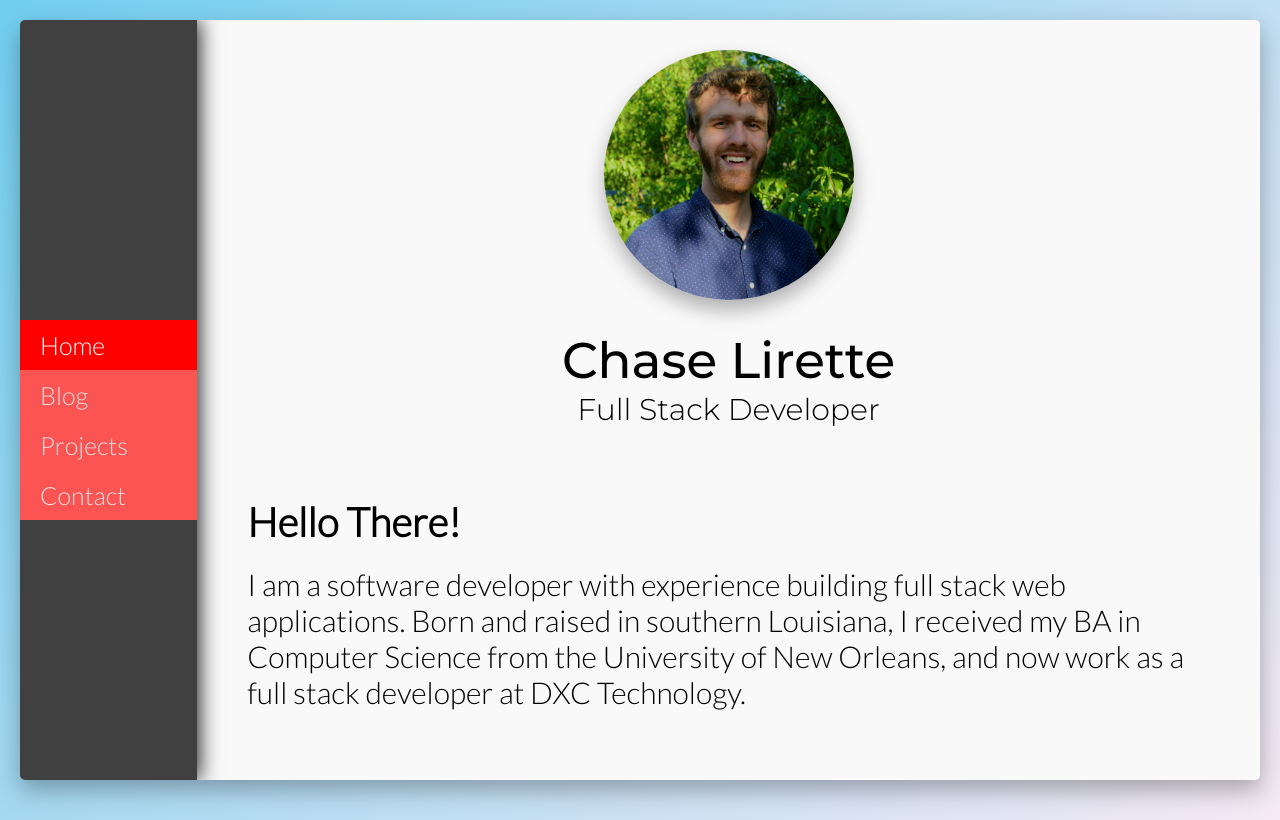
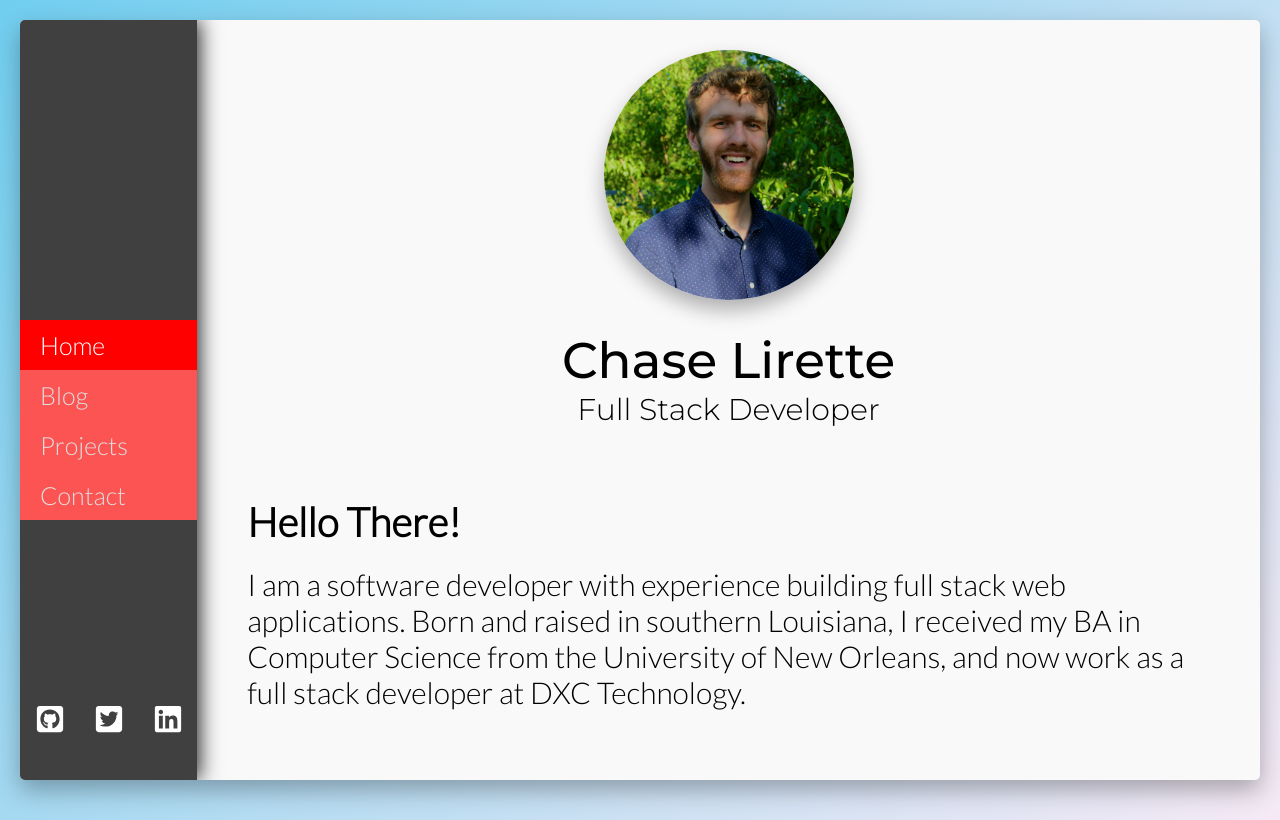
Before and after one commit to clirette/portfolio-site-redesign, a Gatsby site: page / in a window 1280 px wide. Built offline with nearby package versions, Linux system fonts and the light colour scheme; Gatsby itself is replaced by a stand-in of ours.

Commit message:
Added social links

```diff
--- a/package.json
+++ b/package.json
@@ -20,6 +20,7 @@
     "gatsby-transformer-remark": "^2.6.14",
     "react": "^16.9.0",
     "react-dom": "^16.9.0",
+    "react-icons": "^3.7.0",
     "styled-components": "^4.3.2"
   },
   "devDependencies": {
--- a/src/components/SideNav.js
+++ b/src/components/SideNav.js
@@ -1,7 +1,7 @@
 import React from "react"
 import { Link } from "gatsby"
 import styled from "styled-components"
-
+import socialLinks from "../constants/social-links"
 import devices from "../utils/devices"
 
 const activeClass = {
@@ -12,6 +12,7 @@ const activeClass = {
 const SideNavDesktop = styled.nav`
   flex: 1;
   background-color: #404040;
+  position: relative;
   box-shadow: 0.2rem 0 2rem rgba(0, 0, 0, 0.9);
   @media ${devices.mobileM} {
     box-shadow: none;
@@ -53,6 +54,23 @@ const NavLink = styled(Link)`
   }
 `
 
+const SocialLinksContainer = styled.div`
+  position: absolute;
+  width: 100%;
+  top: 90%;
+  a {
+    font-size: 3rem;
+    text-decoration: none;
+    color: #fff;
+  }
+`
+
+const SocailLinksFlexContainer = styled.div`
+  width: 100%;
+  display: flex;
+  justify-content: space-around;
+`
+
 const links = [
   {
     name: "Home",
@@ -72,16 +90,37 @@ const links = [
   },
 ]
 
+const renderNavLinks = () => {
+  return links.map(({ name, to }, key) => (
+    <NavLink key={key} to={to} activeStyle={activeClass}>
+      {name}
+    </NavLink>
+  ))
+}
+
+const renderSocialLinks = () => {
+  return socialLinks.map(({ icon, href }, key) => (
+    <a
+      href={href}
+      key={key}
+      className="social-link"
+      target="_blank"
+      rel="noreferrer noopener"
+    >
+      {icon}
+    </a>
+  ))
+}
+
 export const SideNavMain = () => {
   return (
     <SideNavDesktop>
-      <NavLinksContainer>
-        {links.map(({ name, to }, key) => (
-          <NavLink key={key} to={to} activeStyle={activeClass}>
-            {name}
-          </NavLink>
-        ))}
-      </NavLinksContainer>
+      <NavLinksContainer>{renderNavLinks()}</NavLinksContainer>
+      <SocialLinksContainer>
+        <SocailLinksFlexContainer>
+          {renderSocialLinks()}
+        </SocailLinksFlexContainer>
+      </SocialLinksContainer>
     </SideNavDesktop>
   )
 }
@@ -90,13 +129,12 @@ export const SideNavMobile = ({ display }) => {
   return (
     display && (
       <SideNav>
-        <NavLinksContainer>
-          {links.map(({ name, to }, key) => (
-            <NavLink key={key} to={to} activeStyle={activeClass}>
-              {name}
-            </NavLink>
-          ))}
-        </NavLinksContainer>
+        <NavLinksContainer>{renderNavLinks()}</NavLinksContainer>
+        <SocialLinksContainer>
+          <SocailLinksFlexContainer>
+            {renderSocialLinks()}
+          </SocailLinksFlexContainer>
+        </SocialLinksContainer>
       </SideNav>
     )
   )
--- /dev/null
+++ b/src/constants/social-links.js
@@ -0,0 +1,17 @@
+import React from "react"
+import { FaGithubSquare, FaLinkedin, FaTwitterSquare } from "react-icons/fa"
+
+export default [
+  {
+    icon: <FaGithubSquare />,
+    href: "https://github.com/clirette",
+  },
+  {
+    icon: <FaTwitterSquare />,
+    href: "https://twitter.com/clirette09",
+  },
+  {
+    icon: <FaLinkedin />,
+    href: "https://www.linkedin.com/in/chase-lirette/",
+  },
+]
```
Also changed, not shown: 1 other file.
